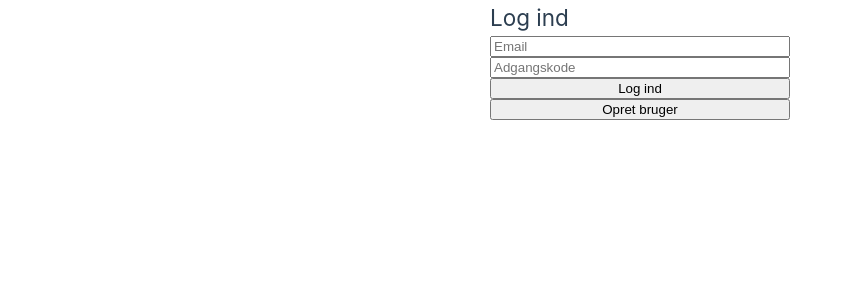
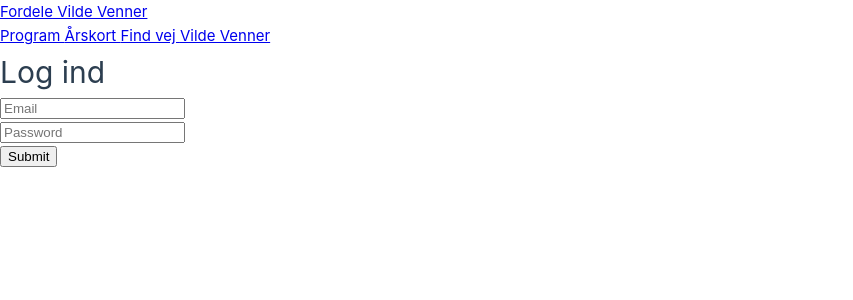
Before and after one commit to Bancharka/OdenseZooVue, a Vue app in the folder OdenseZooVue/: page / in a window 1280 px wide. Shown: the top 300 px of the page, without its empty margins (0-853 px from the left). Built offline with nearby package versions, Linux system fonts and the light colour scheme.

Commit message:
login or registrer

```diff
--- a/OdenseZooVue/src/App.vue
+++ b/OdenseZooVue/src/App.vue
@@ -3,6 +3,29 @@ import { RouterView } from 'vue-router';
 </script>
 
 <template>
+
+  <header>
+    <nav>
+      <router-link to="/goodies">Fordele</router-link>
+      <router-link to="/dashboard"> Vilde Venner </router-link>
+
+    </nav>
+  </header>
+
+
+
+  <footer>
+    <nav>
+      <router-link to=""> Program </router-link>
+      <router-link to=""> Årskort </router-link>
+      <router-link to=""> Find vej </router-link>
+      <router-link to="/dashboard"> Vilde Venner </router-link>
+    </nav>
+  </footer>
+
+
+
+
   <RouterView />
 </template>
 
--- a/OdenseZooVue/src/router/index.js
+++ b/OdenseZooVue/src/router/index.js
@@ -3,6 +3,7 @@ import LoginView from '../views/LoginView.vue';
 import DashBoardView from '@/views/DashboardView.vue';
 import EggView from '@/views/EggView.vue';
 import GoodiesView from '../views/GoodiesView.vue';
+import RegisterView from '../views/RegisterView.vue';
 
 const router = createRouter({
   history: createWebHistory(import.meta.env.BASE_URL),
@@ -23,18 +24,19 @@ const router = createRouter({
     {
     path: '/egg',
     name: 'egg',
-    // route level code-splitting
-    // this generates a separate chunk (About.[hash].js) for this route
-    // which is lazy-loaded when the route is visited.
+
     component: () => import('../views/EggView.vue')
     },
     {
       path: '/goodies',
       name: 'goodies',
-      // route level code-splitting
-      // this generates a separate chunk (About.[hash].js) for this route
-      // which is lazy-loaded when the route is visited.
-      component: () => import('../views/GoodiesView.vue')
+
+    component: () => import('../views/GoodiesView.vue')
+    },{
+      path: '/registrer',
+      name: 'register',
+
+      component: () => import('../views/RegisterView.vue')
       },
   ]
 })
--- a/OdenseZooVue/src/views/LoginView.vue
+++ b/OdenseZooVue/src/views/LoginView.vue
@@ -1,8 +1,48 @@
+
 <script setup>
-import Auth from '../components/Auth.vue';
+import { getAuth, signInWithEmailAndPassword } from "firebase/auth" ;
+import { ref } from "vue";
+import { useRouter } from "vue-router";
+const email = ref("");
+const password = ref("");
+const errMsg = ref();
+const router = useRouter();
+const register = () => {
+    signInWithEmailAndPassword(getAuth(), email.value, password.value)
+        .then((data) => {
+            console.log("Du er nu logget ind!");
+            router.push('/dashboard')
+        })
+        .catch((error)=> {
+            console.log(error.code);
+            switch (error.code) {
+                case "auth/invalid-email":
+                    errMsg.value = "Invalid Email"
+                    break;
+                case "auth/user-not-found":
+                    errMsg.value = "No account with that email found";
+                    break;
+                case "auth/wrong-password":
+                    errMsg.value = "Incorrect password";
+                    break;
+                default:
+                    errMsg.value = "Email or password was incorrect";
+                    break;
+
+            }
+            alert(error.message);
+        });
+};
+
+
 
 </script>
 
 <template>
-    <Auth />
+<h1>Log ind</h1>
+<p><input type="text" placeholder="Email" v-model="email" /></p>
+<p><input type="password" placeholder="Password" v-model="password" /></p>
+<p v-if="errMsg">{{ errMsg }} </p>
+<p><button @click="register">Submit</button></p>
+
 </template>
--- /dev/null
+++ b/OdenseZooVue/src/views/RegisterView.vue
@@ -0,0 +1,30 @@
+<script setup>
+import { ref } from "vue";
+import { getAuth, createUserWithEmailAndPassword } from "firebase/auth" ;
+import { useRouter } from "vue-router";
+const email = ref("");
+const password = ref("");
+const router = useRouter()
+const register = () => {
+    createUserWithEmailAndPassword(getAuth(), email.value, password.value)
+        .then((data) => {
+            console.log("Successfully registered!");
+            router.push('/dashboard')
+        })
+        .catch((error)=> {
+            console.log(error.code);
+            alert(error.message);
+        });
+};
+
+
+
+</script>
+
+<template>
+<h1>Register konto</h1>
+<p><input type="text" placeholder="Email" v-model="email" /></p>
+<p><input type="password" placeholder="Password" v-model="password" /></p>
+<p><button @click="register">Submit</button></p>
+
+</template>
```
